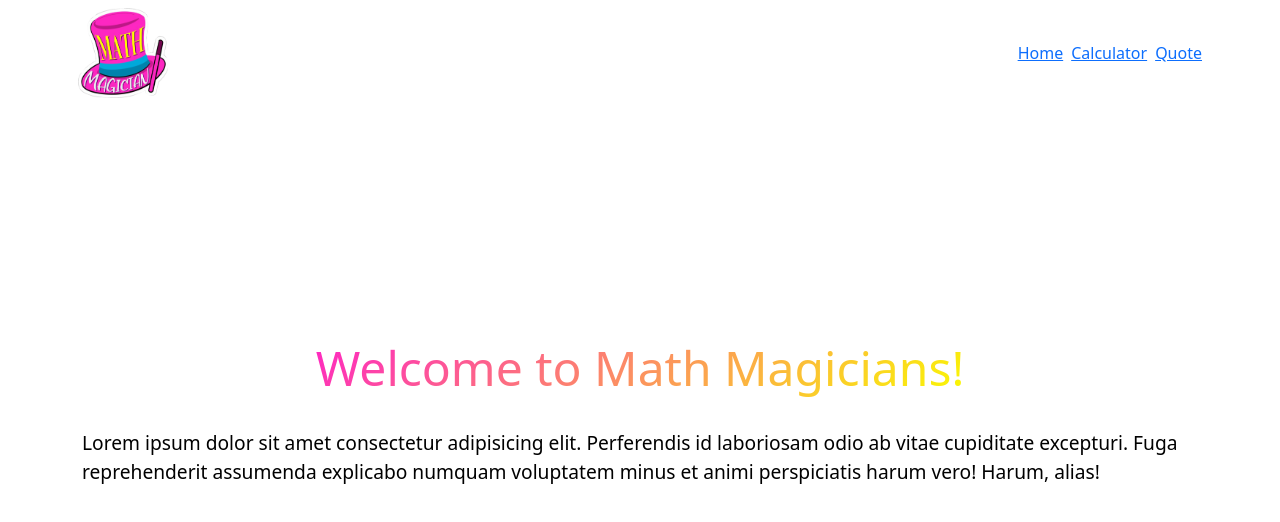
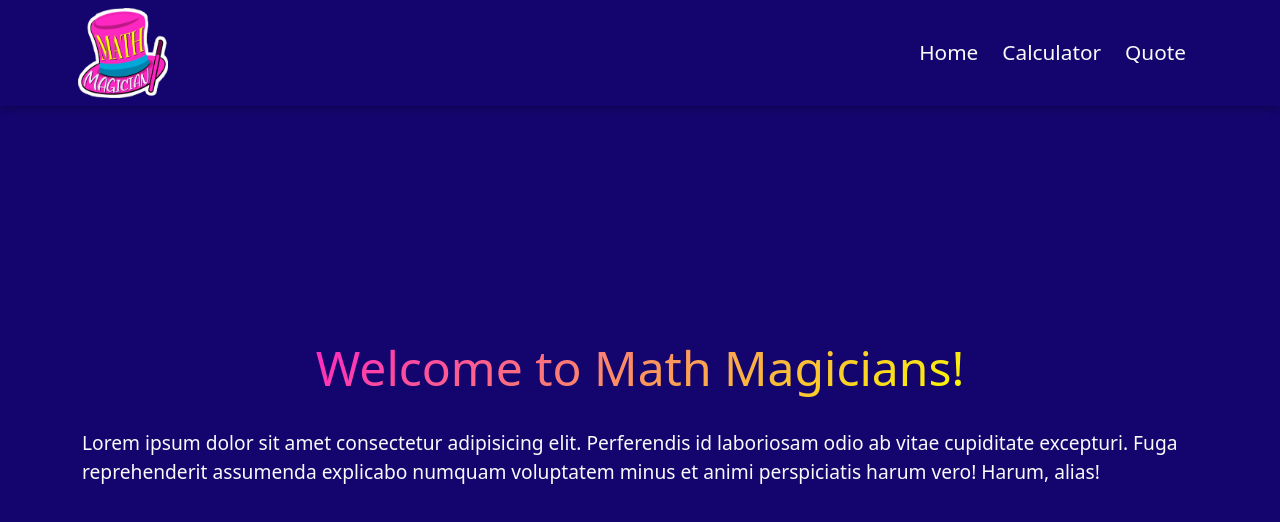
Before and after one commit to ITurres/math-magicians, a React (Create React App) app: page / in a window 1280 px wide. Shown: the top 522 px of the page. Built offline with nearby package versions, Linux system fonts and the light colour scheme.

Commit message:
Import/Change - Import 'Header.scss' on 'index.scss'/ Change -body- color values

```diff
--- a/src/styles/index.scss
+++ b/src/styles/index.scss
@@ -2,10 +2,11 @@
 @import 'components/Calculator.scss';
 @import 'components/Quote.scss';
 @import 'components/Home.scss';
+@import 'components/Header.scss';
 
 body {
-  background-color: #fff;
-  color: #000;
+  background-color: $dark-blue;
+  color: $off-white;
 }
 
 .custom-alignment {
```
